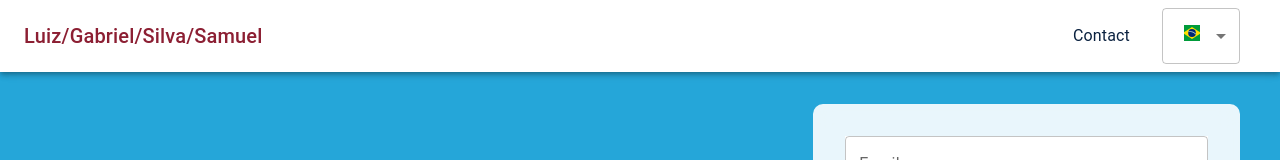
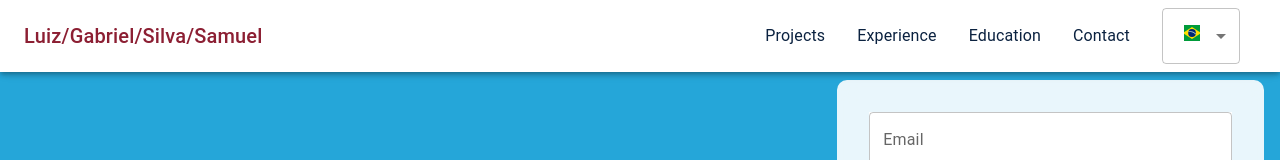
Before and after one commit to LuizGabrielSS/portfolio, a React (Create React App) app: page /portfolio/contact in a window 1280 px wide. Shown: the top 160 px of the page. Built offline with nearby package versions, Linux system fonts and the light colour scheme.

Commit message:
alternando modo de navegação dependendo da tela

```diff
--- a/src/components/header/index.js
+++ b/src/components/header/index.js
@@ -1,13 +1,19 @@
-import React from 'react'
-import { Box, Toolbar, Typography,CssBaseline } from '@mui/material'
+import React, { useState } from 'react'
+import { Box, Toolbar, Typography,CssBaseline, IconButton } from '@mui/material'
 import { styled } from '@mui/material/styles';
 import MuiAppBar from '@mui/material/AppBar';
 import { useNavigate } from 'react-router-dom';
 
-import Navigator from '../navigator'
+import Navigator, {DrawerNavigator} from '../navigator'
 import {SwitchTranslate} from '../translate'
 
+import ReorderIcon from '@mui/icons-material/Reorder';
+import CloseIcon from '@mui/icons-material/Close';
 export default function Header({children}){
+
+    const[OpenList,SetOpenList] = useState(false)
+
+    const drawerWidth = (window.innerWidth/2.5)
 
     const AppBar = styled(MuiAppBar, {
         shouldForwardProp: (prop) => prop !== 'open',
@@ -17,6 +23,14 @@ export default function Header({children}){
           easing: theme.transitions.easing.sharp,
           duration: theme.transitions.duration.leavingScreen,
         }),
+        ...(OpenList && {
+            marginLeft: drawerWidth,
+            width: `calc(100% - ${drawerWidth}px)`,
+            transition: theme.transitions.create(['width', 'margin'], {
+              easing: theme.transitions.easing.sharp,
+              duration: theme.transitions.duration.enteringScreen,
+            }),
+          }),
       }));
 
     const navegacao = useNavigate()
@@ -28,6 +42,7 @@ export default function Header({children}){
             <CssBaseline />
             <AppBar
             position="fixed"
+            open={OpenList}
             sx={{
                 backgroundColor:"background.top",
             }}
@@ -38,6 +53,18 @@ export default function Header({children}){
                 justifyContent:"space-between"
                 }}
                 >
+                    {
+                    window.innerWidth> 420
+                    ? null
+
+                    : <IconButton onClick={() => SetOpenList(!OpenList)}>
+                    {
+                        OpenList
+                        ?<CloseIcon/>
+                        :<ReorderIcon/>
+                    }
+                </IconButton>
+                }
                     <Box
                     display="flex"
                     alignItems="center"
@@ -70,12 +97,24 @@ export default function Header({children}){
                     alignContent="center"
                     justifyContent="center"
                     >
-                        <Navigator/>
+                        {
+                            window.innerWidth> 420
+                            ? <Navigator/>
+                            : null
+                        }
                         <SwitchTranslate/>
                     </Box>
                 </Toolbar>
             </AppBar>
-
+            {
+                window.innerWidth> 420
+               ? null
+                : <DrawerNavigator
+                    open={OpenList}
+                    onClose={() => SetOpenList(false)}
+                    drawerWidth={drawerWidth}
+                />
+            }
             <Box
             component="main"
             marginTop={8}
--- a/src/components/navigator/index.js
+++ b/src/components/navigator/index.js
@@ -1,7 +1,8 @@
 import React from 'react';
-import { Box, Typography } from '@mui/material';
+import { Box, Drawer, Typography } from '@mui/material';
 import { useNavigate } from 'react-router-dom';
 import { useTranslation } from 'react-i18next'
+
 
 function BoxComponent({name, to, navegacao}){
 
@@ -11,8 +12,9 @@ function BoxComponent({name, to, navegacao}){
         <Box
         mx={2}
         onClick={() => navegacao(to)}
+        display="flex"
         sx={{
-            cursor: 'pointer'
+            cursor: 'pointer',
         }}
         >
             <Typography
@@ -28,6 +30,7 @@ function BoxComponent({name, to, navegacao}){
 
 }
 
+
 export default function Navigator(){
 
     const navegacao = useNavigate()
@@ -40,6 +43,19 @@ export default function Navigator(){
         mt={3}
         >
             <BoxComponent
+            name='project'
+            navegacao={navegacao}
+            to='/projects'
+            /><BoxComponent
+            name='exp'
+            navegacao={navegacao}
+            to='/exp'
+            /><BoxComponent
+            name='school'
+            navegacao={navegacao}
+            to='/school'
+            />
+            <BoxComponent
             name='contact'
             navegacao={navegacao}
             to='/contact'
@@ -48,3 +64,73 @@ export default function Navigator(){
     )
 
 }
+
+
+export function DrawerNavigator({open, onClose, drawerWidth}){
+
+    const navegacao = useNavigate()
+
+    return(
+        <Drawer
+            variant="temporary"
+            open={open}
+            onClose={onClose}
+        >
+            <Box
+            sx={{
+                width: drawerWidth
+            }}
+            >
+                <Box
+                display="flex"
+                justifyContent="center"
+                alignItems="center"
+                mt={3}
+                >
+                    <BoxComponent
+                    name='project'
+                    navegacao={navegacao}
+                    to='/projects'
+                    />
+                </Box>
+                <Box
+                display="flex"
+                justifyContent="center"
+                alignItems="center"
+                mt={3}
+                >
+                    <BoxComponent
+                    name='exp'
+                    navegacao={navegacao}
+                    to='/exp'
+                    />
+                </Box>
+                <Box
+                display="flex"
+                justifyContent="center"
+                alignItems="center"
+                mt={3}
+                >
+                    <BoxComponent
+                    name='school'
+                    navegacao={navegacao}
+                    to='/school'
+                    />
+                </Box>
+                <Box
+                display="flex"
+                justifyContent="center"
+                alignItems="center"
+                mt={3}
+                >
+                    <BoxComponent
+                    name='contact'
+                    navegacao={navegacao}
+                    to='/contact'
+                    />
+                </Box>
+            </Box>
+        </Drawer>
+    )
+
+}
--- a/src/i18n/locales/en-us.js
+++ b/src/i18n/locales/en-us.js
@@ -1,5 +1,8 @@
 const routes = {
-    "contact":"Contact"
+    "contact":"Contact",
+    "project":"Projects",
+    "exp":"Experience",
+    "school":"Education",
 }
 
 const home = {
--- a/src/i18n/locales/pt-br.js
+++ b/src/i18n/locales/pt-br.js
@@ -1,8 +1,8 @@
-import AutoStoriesIcon from '@mui/icons-material/AutoStories';
-
-
 const routes = {
-    "contact":"Contato"
+    "contact":"Contato",
+    "project":"Projetos",
+    "exp":"Experiencia",
+    "school":"Formação",
 }
 
 const home = {
--- a/src/pages/contact/components/back/index.js
+++ b/src/pages/contact/components/back/index.js
@@ -1,7 +1,6 @@
 import React from 'react';
 import { Box } from '@mui/material';
 import LottieComponent from '../../../../components/lottie';
-import back from './back.json'
 
 export default function BackgroundComponent({children}){
 
--- a/src/pages/contact/components/form/index.js
+++ b/src/pages/contact/components/form/index.js
@@ -103,9 +103,10 @@ export default function FormComponent({SetMensagem, SetStatus, SetOpen}){
 
     return(
         <Box
-        m={5}
+        m={2}
         p={2}
-        width={window.innerWidth > 420 ? (window.innerWidth/3) : '100%'}
+        width={window.innerWidth > 420 ? (window.innerWidth/3) : 'auto'}
+        height={window.innerWidth > 420 ? 'auto' : '80%'}
         sx={{
             borderRadius: '10px',
             backgroundColor: 'rgba(255, 255, 255, 0.9)', // Set background to be slightly transparent
```
